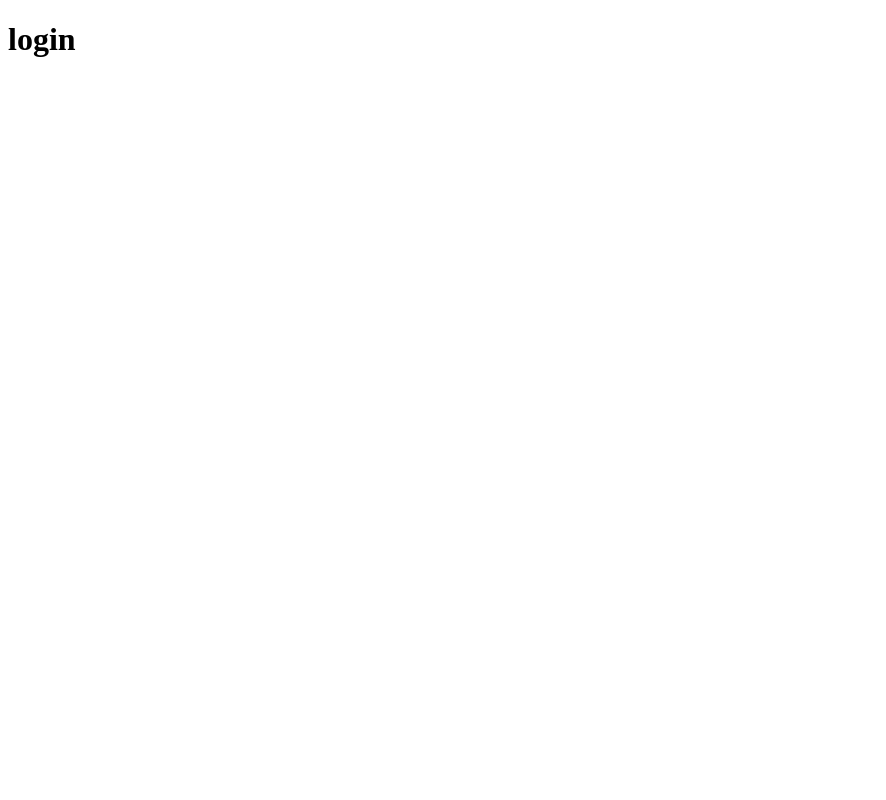
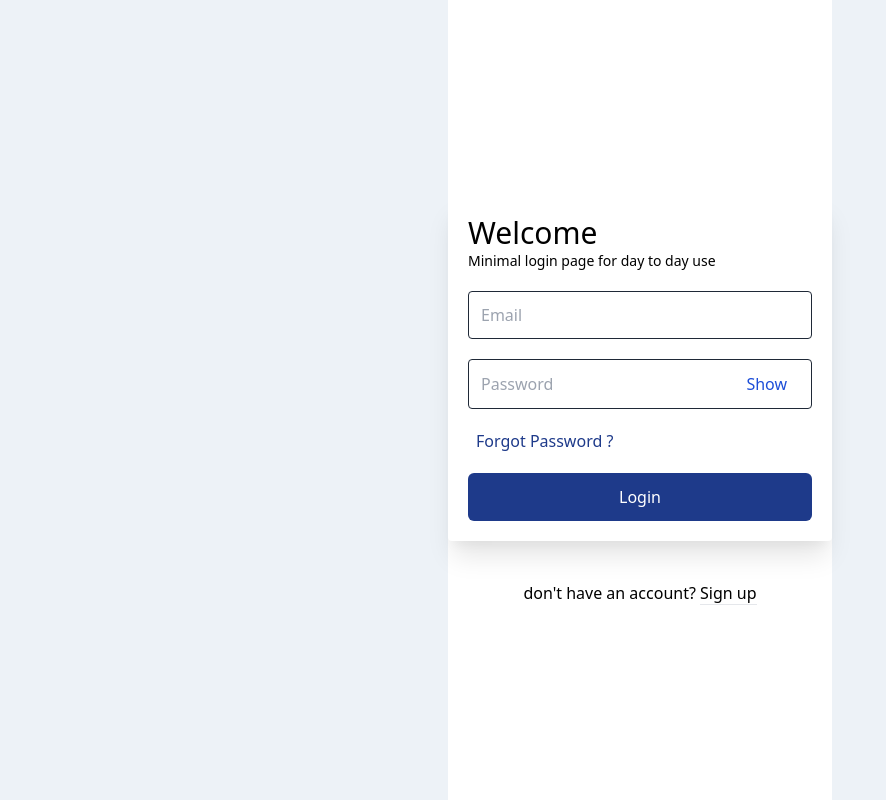
Before and after one commit to ankitchaturvedi6/assignment_web, a PHP site: page /login in a window 1280 px wide. Before the commit the part shown is almost empty. Shown: the whole page, without its empty margins (0-886 px from the left). Run offline with PHP 8.4, Linux system fonts and the light colour scheme; some libraries are stand-ins or nearby versions.

Commit message:
login form creation

```diff
--- a/index.php
+++ b/index.php
@@ -16,7 +16,7 @@ switch($request) {
         break;
     default:
         http_response_code(404);
-        require __DIR__ . '/views/404.php';
+        require __DIR__ . '/views/signup.php';
         break;
 }
 ?>
--- a/views/login.php
+++ b/views/login.php
@@ -1,12 +1,39 @@
-<!DOCTYPE html>
+<!doctype html>
 <html lang="en">
 <head>
-    <meta charset="UTF-8">
+    <meta charset="utf-8">
     <meta http-equiv="X-UA-Compatible" content="IE=edge">
-    <meta name="viewport" content="width=device-width, initial-scale=1.0">
-    <title>Document</title>
+    <meta name="viewport" content="width=device-width, initial-scale=1">
+    <link href="https://unpkg.com/tailwindcss@2.0.3/dist/tailwind.min.css" rel="stylesheet">
 </head>
-<body>
-    <h1>login</h1>
+<body class="h-screen overflow-hidden flex items-center justify-center" style="background: #edf2f7;">
+    <div class="h-screen bg-white flex flex-col space-y-10 justify-center items-center">
+        <div class="bg-white w-96 shadow-xl rounded p-5">
+            <h1 class="text-3xl font-medium">Welcome</h1>
+            <p class="text-sm">Minimal login page for day to day use</p>
+
+            <form class="space-y-5 mt-5">
+            <input type="text" class="w-full h-12 border border-gray-800 rounded px-3" placeholder="Email" />
+            <div class="w-full flex items-center border border-gray-800 rounded px-3">
+                <input type="password" class="w-4/5 h-12" placeholder="Password" />
+                <span class="text-blue-700 hover:bg-blue-400 rounded-md px-3">Show</span>
+            </div>
+
+            <div class="">
+                <a href="#!" class="font-medium text-blue-900 hover:bg-blue-300 rounded-md p-2">Forgot Password ?</a>
+            </div>
+
+            <button class="text-center w-full bg-blue-900 rounded-md text-white py-3 font-medium">Login</button>
+            </form>
+        </div>
+        <div class="text-grey-dark mt-6">
+        don't have an account?
+        <a class="no-underline border-b border-blue text-blue" href="signup">
+        Sign up
+        </a>
+    </div>
+    </div>
+
+
 </body>
 </html>
--- a/views/signup.php
+++ b/views/signup.php
@@ -42,9 +42,9 @@
 
                 <div class="text-grey-dark mt-6">
                     Already have an account?
-                    <a class="no-underline border-b border-blue text-blue" href="../login/">
+                    <a class="no-underline border-b border-blue text-blue" href="login">
                         Log in
-                    </a>.
+                    </a>
                 </div>
             </div>
         </div>
```
